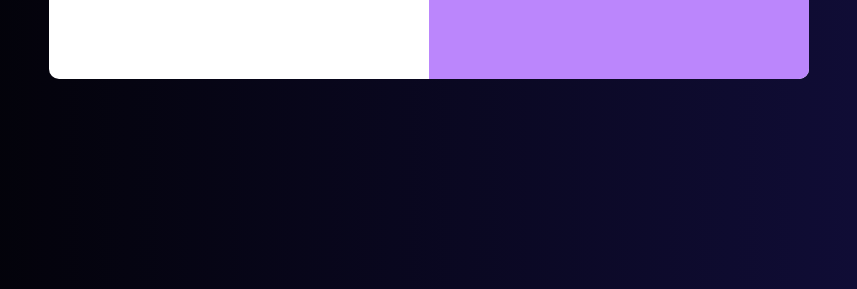
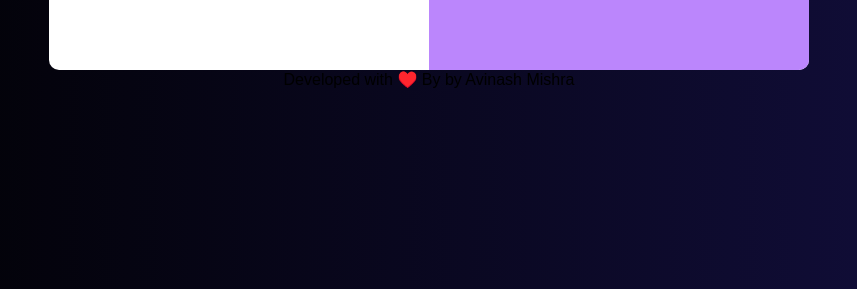
Before and after one commit to founder0techsolvy/PassXx, a plain HTML site: page pages/login.html in a window 1280 px wide. Shown: the part 541-830 px from the top of the page, without its empty margins (211-1068 px from the left). Drawn offline with Linux system fonts and the light colour scheme.

Commit message:
Update login.html

```diff
--- a/pages/login.html
+++ b/pages/login.html
@@ -110,6 +110,11 @@
         </div>
       </div>
     </div>
+    <footer>
+            <p>
+            Developed with ♥️ By by Avinash Mishra
+            </p>
+    </footer>
     <script>
   function togglePassword(inputId, iconElement) {
     const input = document.getElementById(inputId);
```
